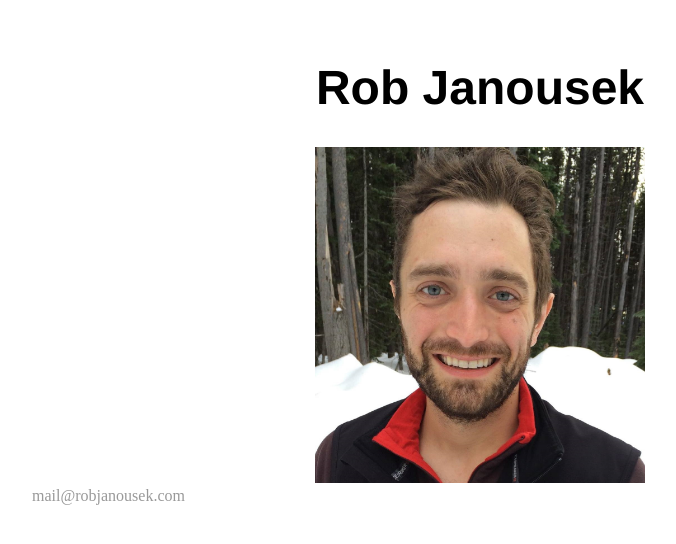
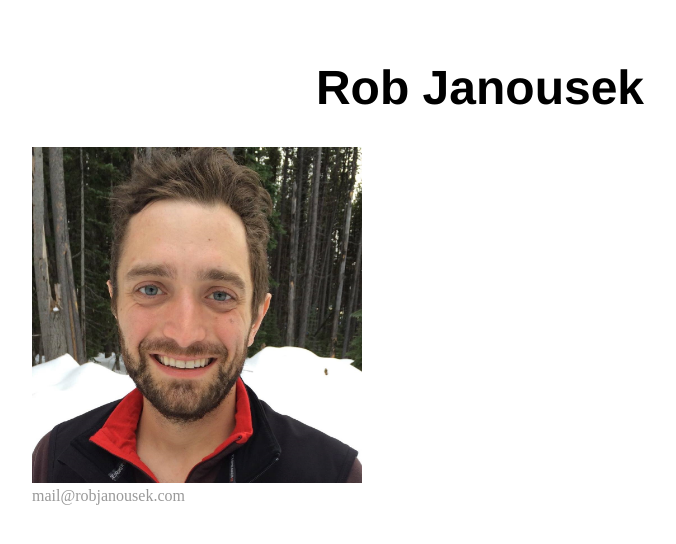
Before and after one commit to robjanousek/robjanousek.github.io, a Jekyll site: the page built from index.html, in a window 1280 px wide. Shown: the top 544 px of the page, without its empty margins (160-836 px from the left). Built offline with Jekyll 4.4.1, drawn with Linux system fonts in a browser that asks for light colours.

Commit message:
Update index.html

```diff
--- a/index.html
+++ b/index.html
@@ -2,11 +2,6 @@
 layout: default
 title: Rob Janousek
 ---
-<style>
-h1 {text-align: center;}
-p {text-align: center;}
-div {text-align: center;}
-</style>
 <div class="blurb">
 	<h1>Rob Janousek</h1>
 	<img src="Profile-RJ.jpg" width="330" height="336" alt="Rob Janousek" />
```
